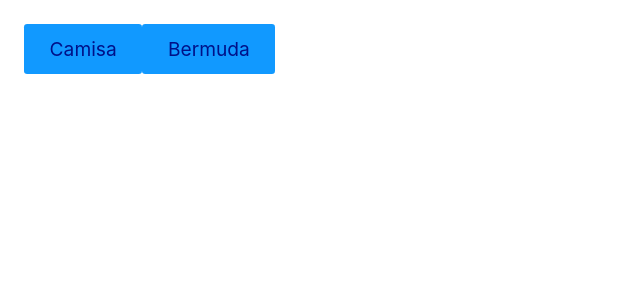
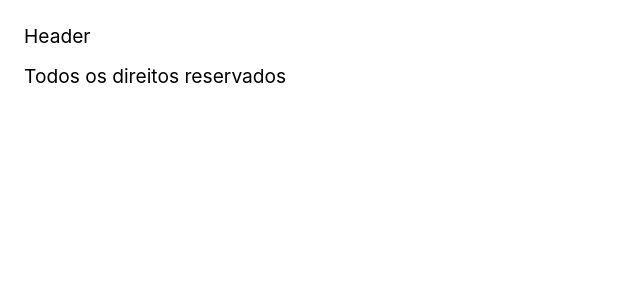
Before and after one commit to marcopla/dogs, a React (Create React App) app in the folder react-app/: page / in a window 1280 px wide. Shown: the top 300 px of the page, without its empty margins (0-640 px from the left). Built offline with nearby package versions, Linux system fonts and the light colour scheme.

Commit message:
introduction to components

```diff
--- a/react-app/src/App.js
+++ b/react-app/src/App.js
@@ -1,15 +1,12 @@
 import React from 'react';
+import Header from './Header';
+import Footer from './Footer';
 
 const App = () => {
-  const ativo = true;
-
   return (
     <>
-      <a href="https://www.origamid.com" title="Site Origamid">
-        Origamid
-      </a>
-      <label htmlFor="nome">Nome</label>
-      <input type="text" id="nome" className={ativo ? 'ativo' : 'false'} />
+      <Header />
+      <Footer />
     </>
   );
 };
--- /dev/null
+++ b/react-app/src/Footer.js
@@ -0,0 +1,11 @@
+import React from 'react';
+
+const Footer = () => {
+  return (
+    <footer>
+      <p>Todos os direitos reservados</p>
+    </footer>
+  );
+};
+
+export default Footer;
--- /dev/null
+++ b/react-app/src/Header.js
@@ -0,0 +1,7 @@
+import React from 'react';
+
+const Header = () => {
+  return <header>Header</header>;
+};
+
+export default Header;
--- a/react-app/src/index.js
+++ b/react-app/src/index.js
@@ -7,7 +7,7 @@ import Eventos from './Eventos';
 
 ReactDOM.render(
   <React.StrictMode>
-    <Eventos />
+    <App />
   </React.StrictMode>,
   document.getElementById('root'),
 );
```
